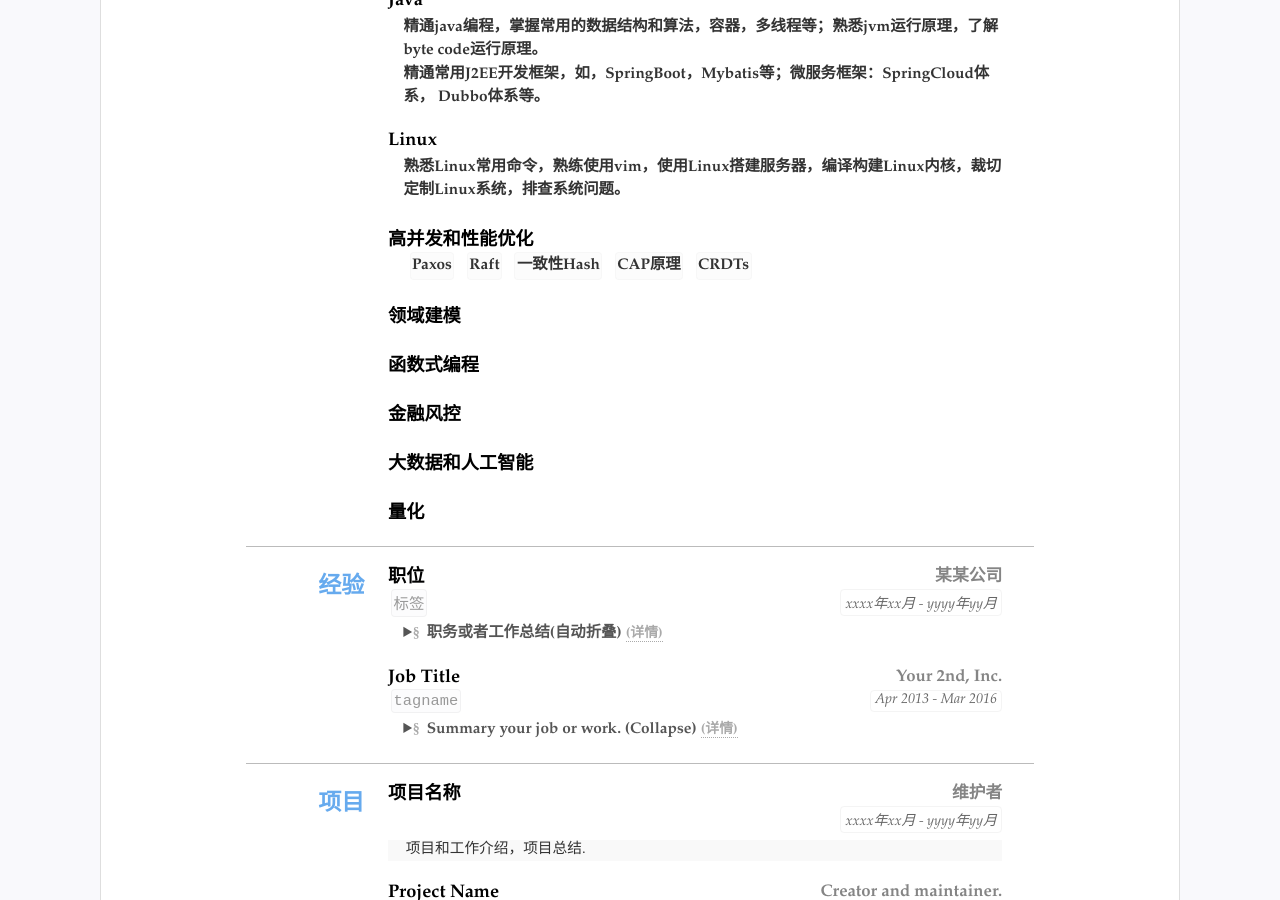
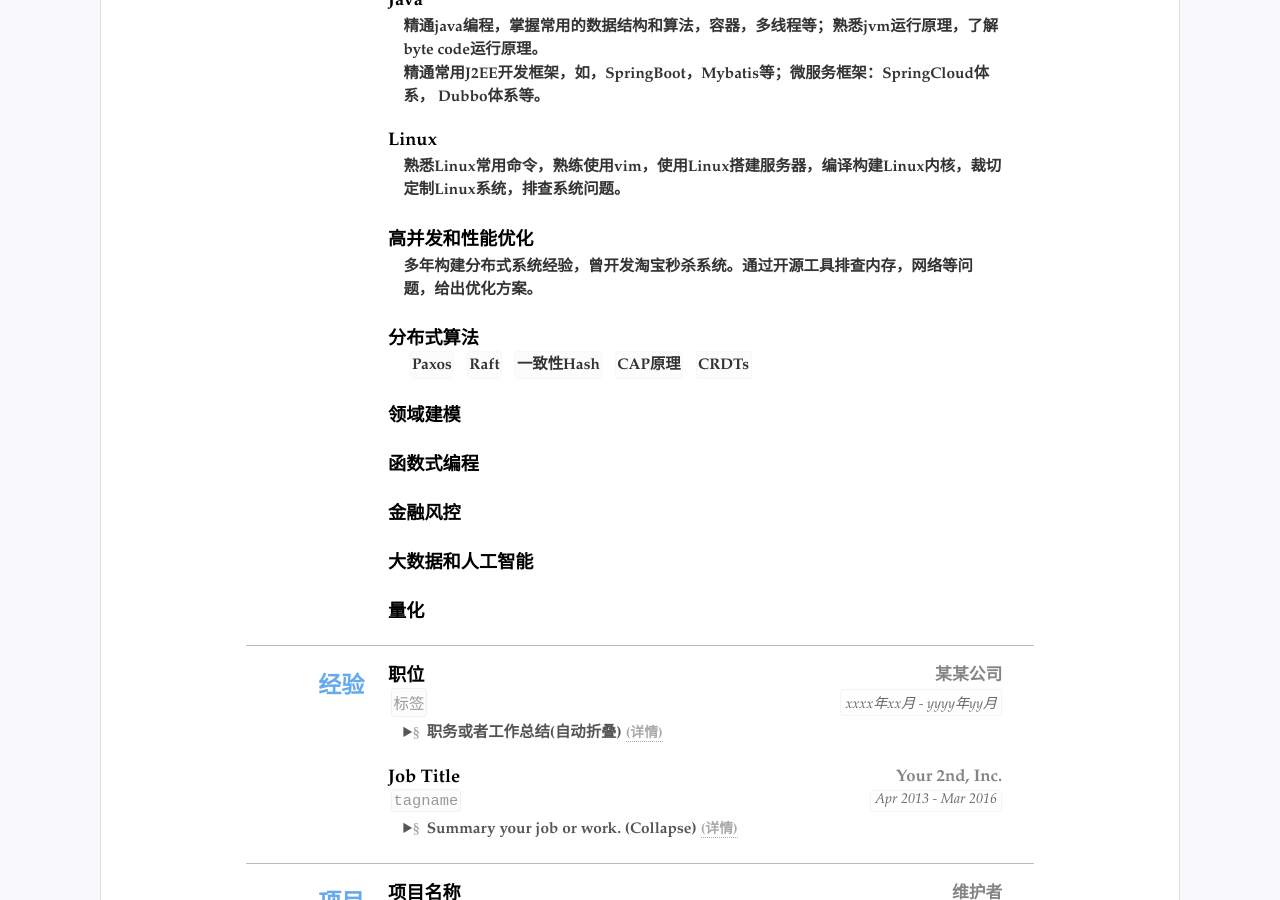
Before and after one commit to kennykong/resume, a Jekyll site: the page built from index.html, in a window 1280 px wide and 900 px high, scrolled down 521 px. Built offline with Jekyll 4.4.1, drawn with Linux system fonts in a browser that asks for light colours.

Commit message:
update resume.yml

```diff
--- a/_data/resume.yml
+++ b/_data/resume.yml
@@ -61,6 +61,8 @@ main: #简历主要内容，
 
   - title: 高并发和性能优化
     summary: 多年构建分布式系统经验，曾开发淘宝秒杀系统。通过开源工具排查内存，网络等问题，给出优化方案。
+
+  - title: 分布式算法
     items: #itmems 可以小块的方式显示
       - Paxos
       - Raft
```
